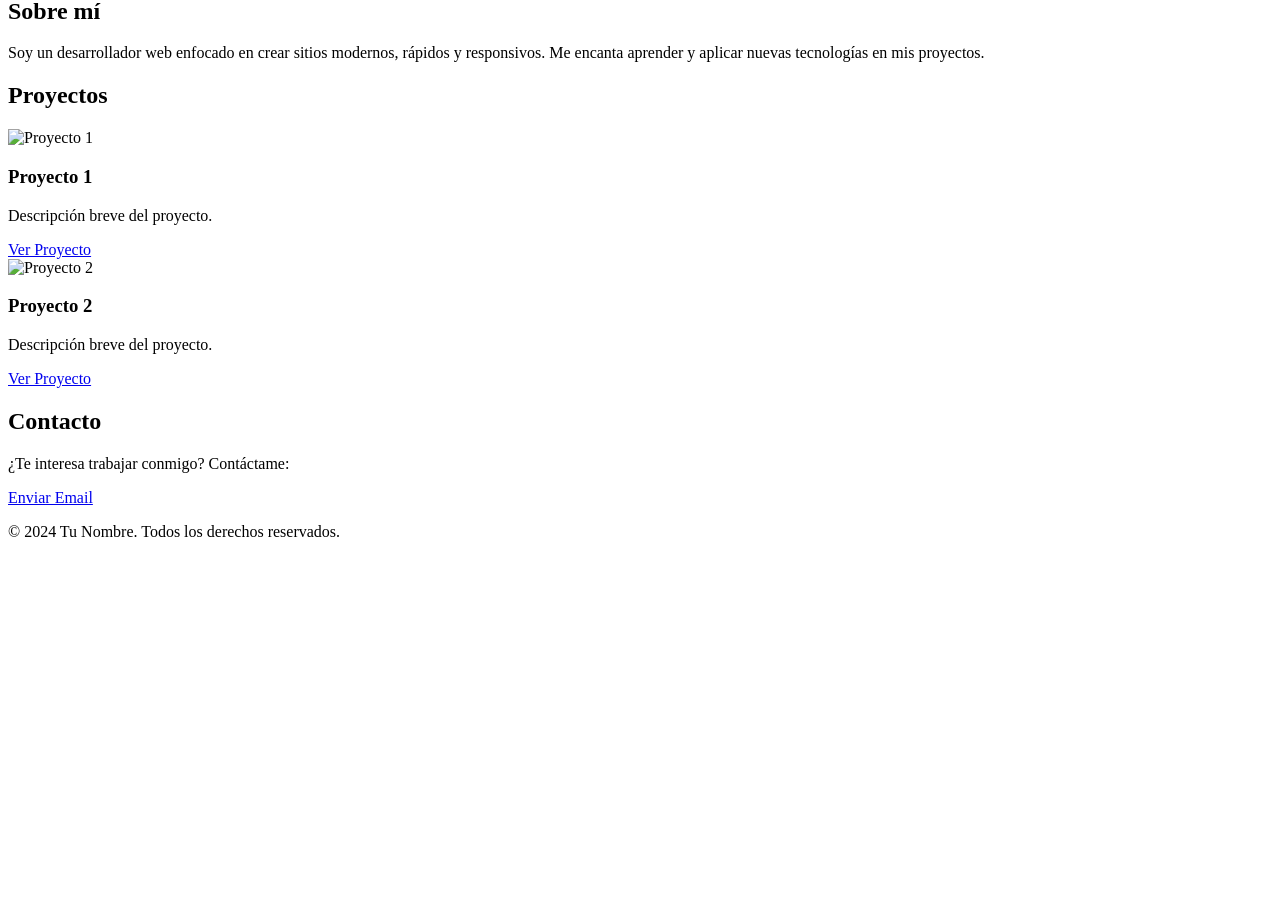
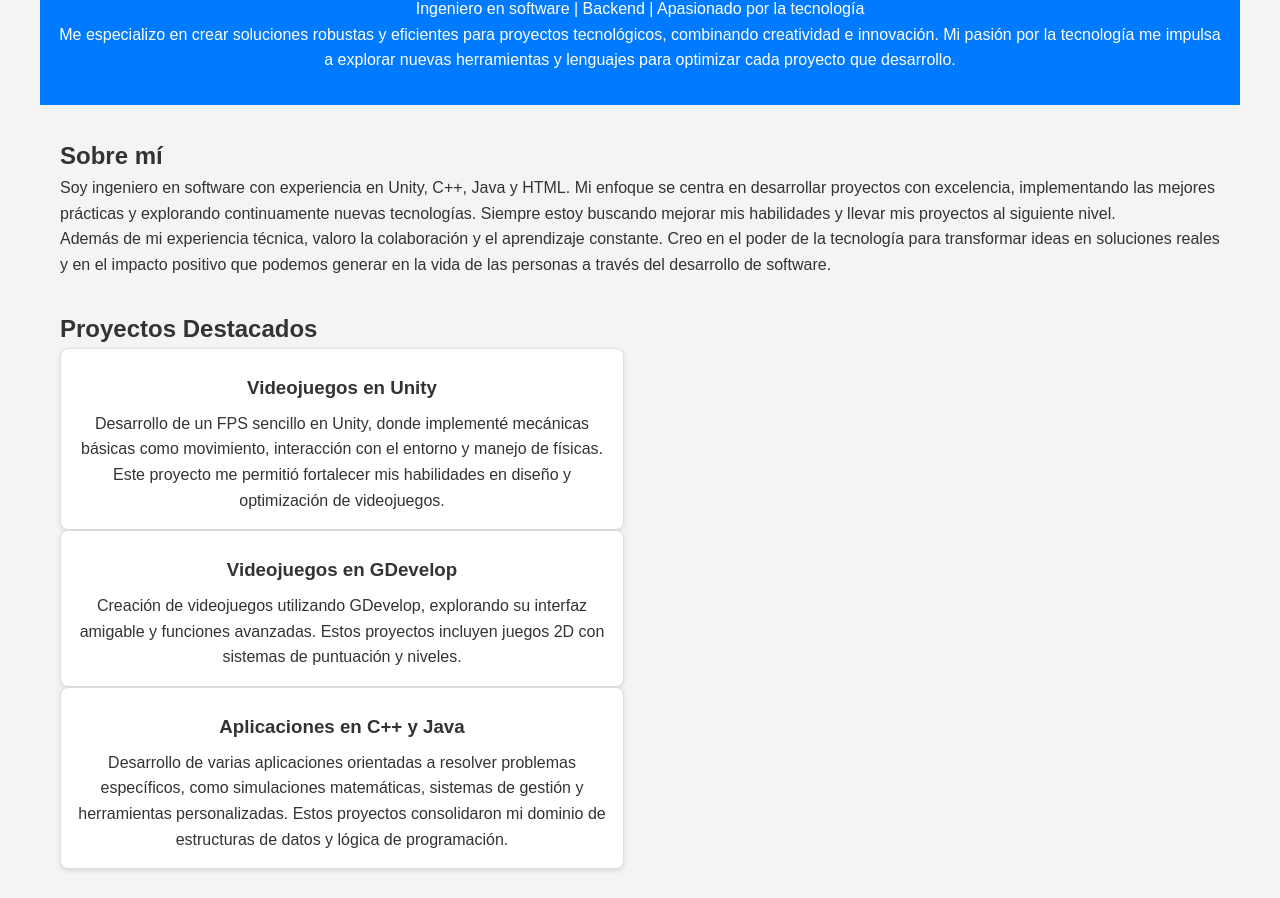
Before and after one commit to cd1355/cd1355.github.io, a plain HTML site: page index.html in a window 1280 px wide. Shown: the part 228-1126 px from the top of the page. Before the commit the page ends 800 px from the top, so only its background shows below. Drawn offline with Linux system fonts and the light colour scheme.

Commit message:
se modifico el index

```diff
--- a/index.html
+++ b/index.html
@@ -3,57 +3,103 @@
 <head>
     <meta charset="UTF-8">
     <meta name="viewport" content="width=device-width, initial-scale=1.0">
-    <title>Mi Portafolio</title>
-    <link rel="stylesheet" href="styles.css">
+    <title>Portafolio | Ricardo Romo</title>
+    <link rel="stylesheet" href="style.css">
 </head>
 <body>
     <header>
         <nav>
-            <h1>Tu Nombre</h1>
+            <div class="container">
+                <h1>Ricardo Romo</h1>
                 <ul>
                     <li><a href="#about">Sobre mí</a></li>
                     <li><a href="#projects">Proyectos</a></li>
                     <li><a href="#contact">Contacto</a></li>
                 </ul>
+            </div>
         </nav>
     </header>
 
     <main>
-        <section id="hero">
-            <h2>Hola, soy [Tu Nombre]</h2>
-            <p>Desarrollador web | Diseñador | Apasionado por la tecnología</p>
-        </section>
-
-        <section id="about">
-            <h2>Sobre mí</h2>
-            <p>Soy un desarrollador web enfocado en crear sitios modernos, rápidos y responsivos. Me encanta aprender y aplicar nuevas tecnologías en mis proyectos.</p>
-        </section>
-
-        <section id="projects">
-            <h2>Proyectos</h2>
-            <div class="project-card">
-                <img src="images/project1.jpg" alt="Proyecto 1">
-                <h3>Proyecto 1</h3>
-                <p>Descripción breve del proyecto.</p>
-                <a href="#" class="btn">Ver Proyecto</a>
-            </div>
-            <div class="project-card">
-                <img src="images/project2.jpg" alt="Proyecto 2">
-                <h3>Proyecto 2</h3>
-                <p>Descripción breve del proyecto.</p>
-                <a href="#" class="btn">Ver Proyecto</a>
+        <!-- Sección Hero -->
+        <section id="hero" class="hero-section">
+            <div class="container">
+                <h2>Hola, soy Ricardo Romo</h2>
+                <p class="subtitle">Ingeniero en software | Backend | Apasionado por la tecnología</p>
+                <p class="description">
+                    Me especializo en crear soluciones robustas y eficientes para proyectos tecnológicos,
+                    combinando creatividad e innovación. Mi pasión por la tecnología me impulsa a explorar nuevas herramientas
+                    y lenguajes para optimizar cada proyecto que desarrollo.
+                </p>
             </div>
         </section>
 
-        <section id="contact">
+        <!-- Sección Sobre mí -->
+        <section id="about" class="about-section">
+            <div class="container">
+                <h2>Sobre mí</h2>
+                <p>
+                    Soy ingeniero en software con experiencia en Unity, C++, Java y HTML. Mi enfoque se centra en
+                    desarrollar proyectos con excelencia, implementando las mejores prácticas y explorando continuamente
+                    nuevas tecnologías. Siempre estoy buscando mejorar mis habilidades y llevar mis proyectos al siguiente nivel.
+                </p>
+                <p>
+                    Además de mi experiencia técnica, valoro la colaboración y el aprendizaje constante. Creo en el poder de
+                    la tecnología para transformar ideas en soluciones reales y en el impacto positivo que podemos generar
+                    en la vida de las personas a través del desarrollo de software.
+                </p>
+            </div>
+        </section>
+
+        <!-- Sección Proyectos -->
+        <section id="projects" class="projects-section">
+            <div class="container">
+                <h2>Proyectos Destacados</h2>
+                <div class="projects-grid">
+                    <div class="project-card">
+                        <h3>Videojuegos en Unity</h3>
+                        <p>
+                            Desarrollo de un FPS sencillo en Unity, donde implementé mecánicas básicas como movimiento,
+                            interacción con el entorno y manejo de físicas. Este proyecto me permitió fortalecer mis habilidades
+                            en diseño y optimización de videojuegos.
+                        </p>
+                    </div>
+                    <div class="project-card">
+                        <h3>Videojuegos en GDevelop</h3>
+                        <p>
+                            Creación de videojuegos utilizando GDevelop, explorando su interfaz amigable y funciones avanzadas.
+                            Estos proyectos incluyen juegos 2D con sistemas de puntuación y niveles.
+                        </p>
+                    </div>
+                    <div class="project-card">
+                        <h3>Aplicaciones en C++ y Java</h3>
+                        <p>
+                            Desarrollo de varias aplicaciones orientadas a resolver problemas específicos, como simulaciones
+                            matemáticas, sistemas de gestión y herramientas personalizadas. Estos proyectos consolidaron mi
+                            dominio de estructuras de datos y lógica de programación.
+                        </p>
+                    </div>
+                </div>
+            </div>
+        </section>
+
+        <!-- Sección Contacto -->
+        <section id="contact" class="contact-section">
+            <div class="container">
                 <h2>Contacto</h2>
-            <p>¿Te interesa trabajar conmigo? Contáctame:</p>
-            <a href="mailto:tuemail@example.com" class="btn">Enviar Email</a>
+                <p>
+                    Si estás interesado en colaborar en un proyecto o simplemente deseas conectar, no dudes en escribirme.
+                    Estoy abierto a nuevas oportunidades y retos que me permitan crecer profesionalmente.
+                </p>
+                <a href="mailto:rrc1352@gmail.com" class="btn">Enviar Email</a>
+            </div>
         </section>
     </main>
 
     <footer>
-        <p>&copy; 2024 Tu Nombre. Todos los derechos reservados.</p>
+        <div class="container">
+            <p>&copy; 2024 Ricardo Romo Cárdenas. Todos los derechos reservados.</p>
+        </div>
     </footer>
 </body>
 </html>
```
Lines whose indentation alone changed are shown as unchanged.
